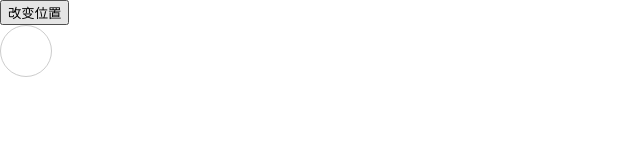
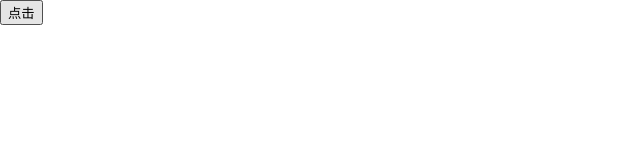
Before and after one commit to fankaljead/advanced-react-learn, a React (Vite) app: page / in a window 1280 px wide. Shown: the top 160 px of the page, without its empty margins (0-640 px from the left). Built offline with nearby package versions, Linux system fonts and the light colour scheme.

Commit message:
学习完事件原理

```diff
--- a/src/App.jsx
+++ b/src/App.jsx
@@ -2,7 +2,7 @@
  * @Author: Zhou Xianghui
  * @Date: 2022-01-13 12:57:54
  * @LastEditors: Zhou Xianghui
- * @LastEditTime: 2022-03-10 10:50:20
+ * @LastEditTime: 2022-03-10 12:49:03
  * @FilePath: \advancend-react\src\App.jsx
  * @Description:
  * after a long, long, long time
@@ -44,6 +44,11 @@ import {
   ManipulateNativeDOM,
   SetStateCSS3,
 } from "./components/2_optimization/13_detail_process/react_animation";
+import {
+  EventDemo,
+  OneClickEvent,
+  StopPropgation,
+} from "./components/3_react_principle/14_event_principle";
 // import { ProviderDemo } from "./components/basic/7_context/dynamic_context";
 // import { B, GrandFather } from "./components/basic/7_context";
 // import { PropsComponentDemo, FatherIndex } from "./components/basic/4_props";
@@ -135,7 +140,11 @@ function App() {
       {/* <DebounceDemo /> */}
       {/* <DynamicAddClassName /> */}
       {/* <ManipulateNativeDOM /> */}
-      <SetStateCSS3 />
+      {/* <SetStateCSS3 /> */}
+
+      {/* <EventDemo /> */}
+      {/* <StopPropgation /> */}
+      <OneClickEvent />
     </div>
   );
 }
--- a/src/components/3_react_principle/14_event_principle/index.jsx
+++ b/src/components/3_react_principle/14_event_principle/index.jsx
@@ -2,9 +2,73 @@
  * @Author: Zhou Xianghui
  * @Date: 2022-03-10 11:02:53
  * @LastEditors: Zhou Xianghui
- * @LastEditTime: 2022-03-10 11:02:55
+ * @LastEditTime: 2022-03-10 12:48:24
  * @FilePath: \advancend-react\src\components\3_react_principle\14_event_principle\index.jsx
  * @Description: 事件原理
  * after a long, long, long time
  * Copyright (c) 2022 by Zhou Xianghui/Qianjiang Tech, All Rights Reserved.
  */
+import React from "react";
+
+// 冒泡阶段和捕获阶段
+export function EventDemo() {
+  const handleClick = () => {
+    console.log("模拟冒泡阶段执行");
+  };
+  const handleClickCapture = () => {
+    console.log("模拟捕获阶段执行");
+  };
+  return (
+    <div>
+      <button onClick={handleClick} onClickCapture={handleClickCapture}>
+        点击
+      </button>
+    </div>
+  );
+}
+
+// 阻止冒泡
+export function StopPropgation() {
+  const handleClick = (e) => {
+    e.stopPropagation(); /* 阻止事件冒泡，handleFatherClick 事件讲不在触发 */
+    console.log("子 div 点击");
+  };
+  const handleChange = (e) => {
+    console.log("handleChange:", e.target.value);
+  };
+  const handleFatherClick = () => console.log("冒泡到父级");
+  return (
+    <div onClick={handleFatherClick}>
+      <div onClick={handleClick}>点击</div>
+      <input onChange={handleChange} />
+    </div>
+  );
+}
+
+// 事件绑定
+export function EventBind() {
+  const handleClick = () => console.log("点击事件");
+  const handleChange = () => console.log("change事件");
+  return (
+    <div>
+      <input onChange={handleChange} />
+      <button onClick={handleClick}>点击</button>
+    </div>
+  );
+}
+
+// 事件触发
+// 一次点击事件
+export function OneClickEvent() {
+  const handleClick1 = () => console.log(1);
+  const handleClick2 = () => console.log(2);
+  const handleClick3 = () => console.log(3);
+  const handleClick4 = () => console.log(4);
+  return (
+    <div onClick={handleClick3} onClickCapture={handleClick4}>
+      <button onClick={handleClick1} onClickCapture={handleClick2}>
+        点击
+      </button>
+    </div>
+  );
+}
```
Also changed, not shown: 1 other file (tests, documents, lock files or other folders).
